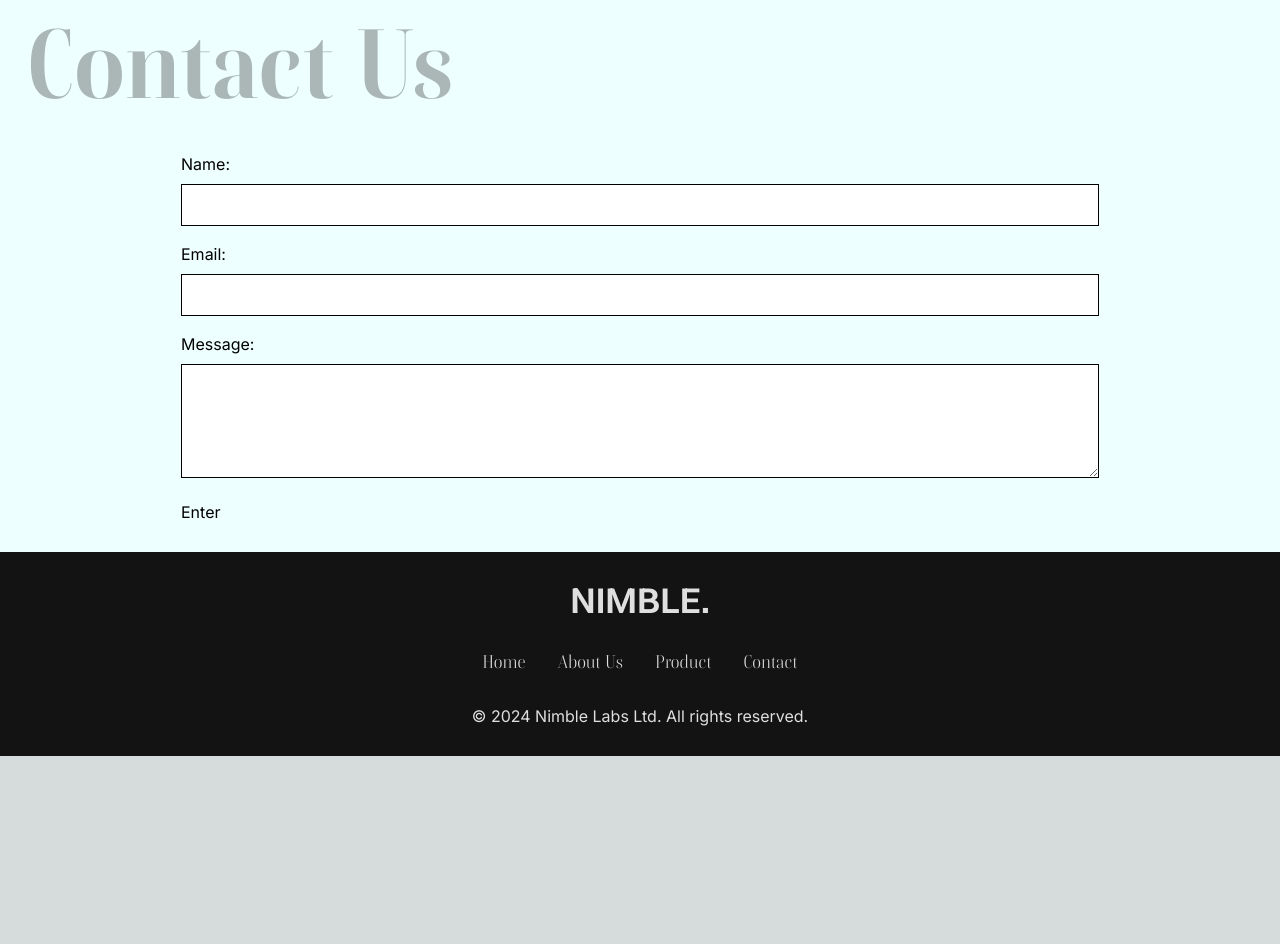
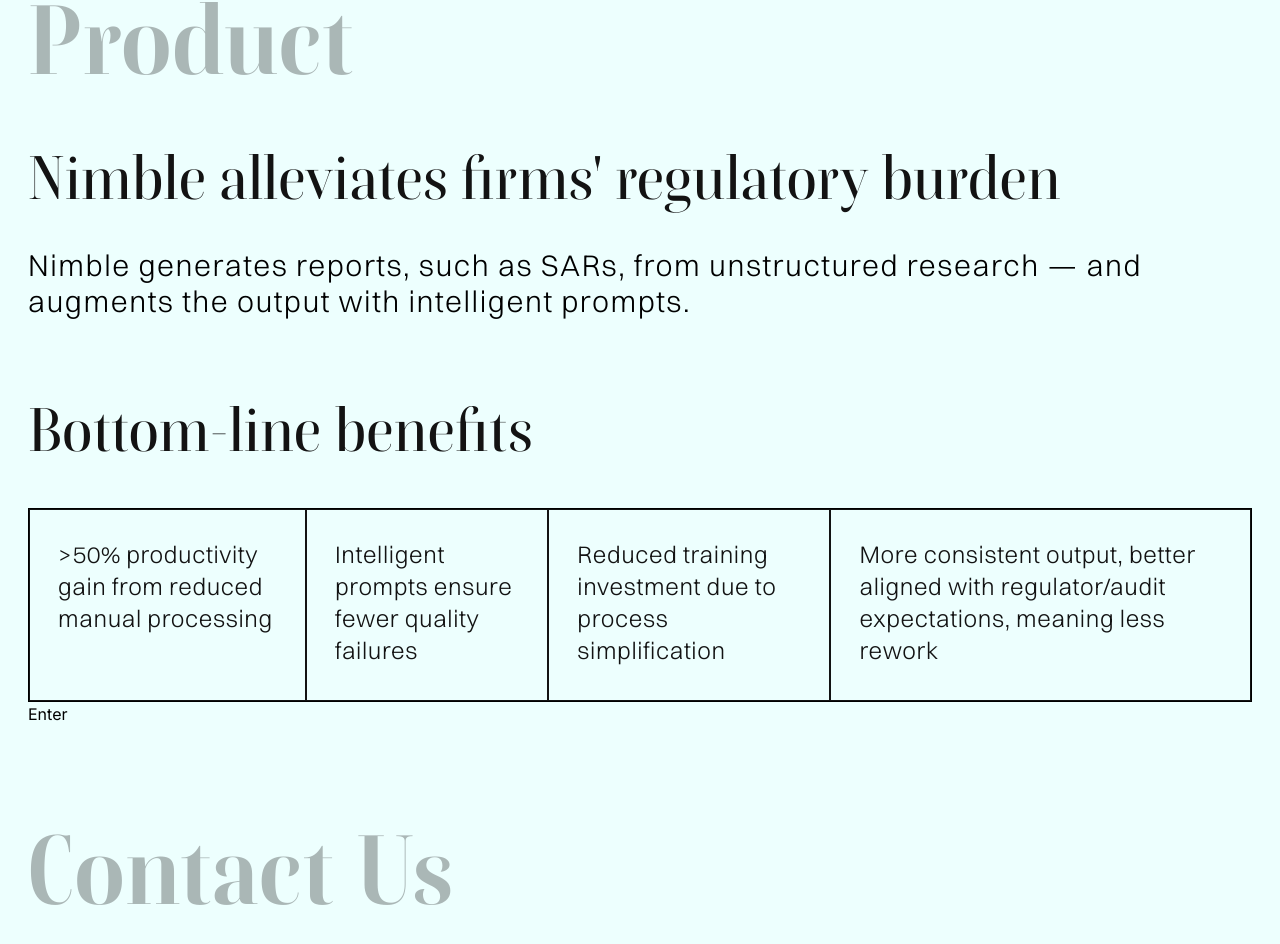
Before and after one commit to Nimble-MLs/nimble-website, a Next.js app: page / in a window 1280 px wide. Shown: the part 2631-3575 px from the top of the page. Before the commit the page ends 3387 px from the top, so only its background shows below. Built offline with nearby package versions, Linux system fonts and the light colour scheme.

Commit message:
chore: Update Product section with content and button

```diff
--- a/src/components/sections/Product.tsx
+++ b/src/components/sections/Product.tsx
@@ -1,9 +1,24 @@
+import Button from "../ui/Button";
+
 const Product = () => {
-    return (
-        <div>
-            Enter
-        </div>
-    );
-}
+	return (
+		<div className="flex flex-col justify-center min-h-screen p-7">
+			<h1 className="font-boska md:text-8xl text-3xl font-bold text-dark opacity-30 my-10">
+				Product
+			</h1>
+            <h2 className="font-boska text-dark md:text-6xl text-2xl font-medium md:my-5 my-2">Nimble alleviates firms' regulatory burden</h2>
+            <h3 className="font-switzer md:text-3xl text-lg font-light mt-5 leading-relaxed tracking-wider">
+            Nimble generates reports, such as SARs, from unstructured research — and augments the output with intelligent prompts.</h3>
+            <h2 className="font-boska text-dark md:text-6xl text-2xl font-medium md:mt-20 my-2">Bottom-line benefits</h2>
+            <div className="flex border justify-center items-center mt-10 md:flex-row flex-col">
+                <h3 className=" border md:h-48 h-fit p-7 text-dark font-switzer md:text-2xl text-lg font-light tracking-wide leading-relaxed">{'>'}50% productivity gain from reduced manual processing</h3>
+                <h3 className=" border md:h-48 h-fit p-7 text-dark font-switzer md:text-2xl text-lg font-light tracking-wide leading-relaxed">Intelligent prompts ensure fewer quality failures</h3>
+                <h3 className=" border md:h-48 h-fit p-7 text-dark font-switzer md:text-2xl text-lg font-light tracking-wide leading-relaxed">Reduced training investment due to process simplification</h3>
+                <h3 className=" border md:h-48 h-fit p-7 text-dark font-switzer md:text-2xl text-lg font-light tracking-wide leading-relaxed">More consistent output, better aligned with regulator/audit expectations, meaning less rework</h3>
+            </div>
+            <Button text="EARLY ACCESS" path="#" />
+		</div>
+	);
+};
 
 export default Product;
```
